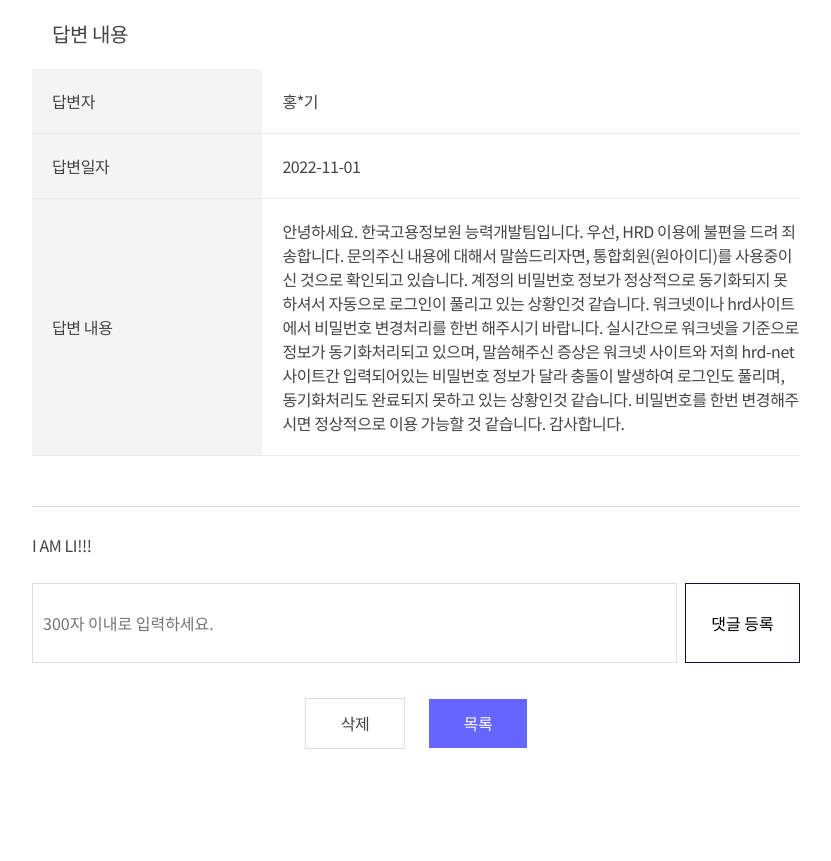
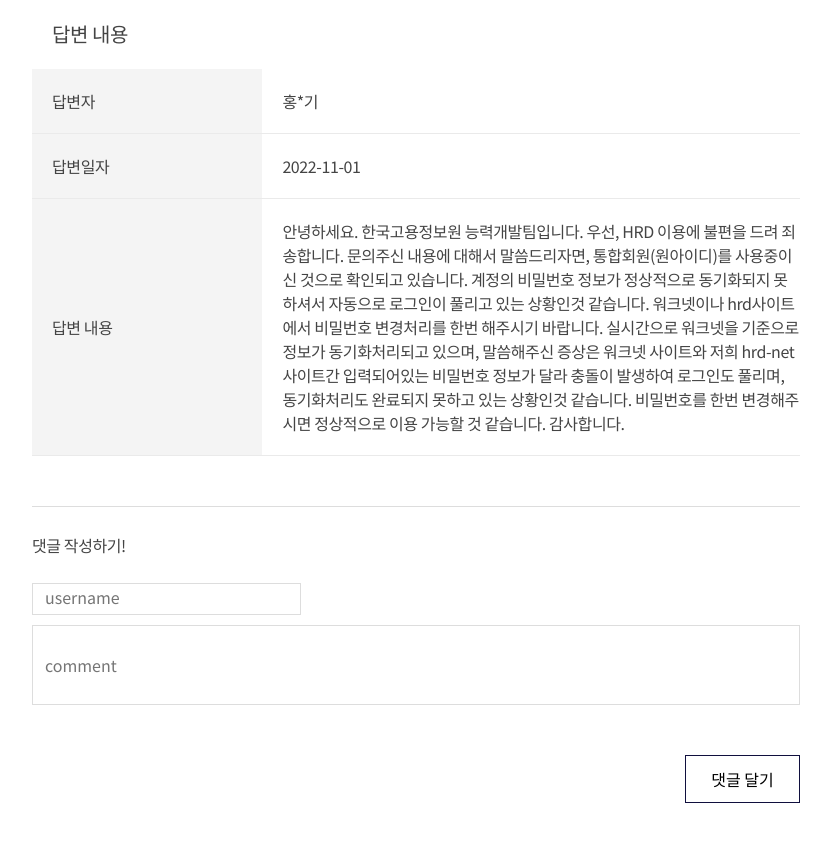
Before and after one commit to juhee067/practice, a PHP site: page /view.html in a window 1280 px wide. Shown: the part 771-1632 px from the top of the page, without its empty margins (224-1055 px from the left). After the commit the page ends 1574 px from the top, so only its background shows below. Run offline with PHP 8.4, Linux system fonts and the light colour scheme; some libraries are stand-ins or nearby versions.

Commit message:
20221010

```diff
--- a/css/view.css
+++ b/css/view.css
@@ -30,14 +30,14 @@ table .essential {
   font-size: 15px;
 }
 
-form tr ~ tr {
+tr ~ tr {
   border-bottom: 1px solid rgb(234, 234, 234);
 }
-form .title {
+.title {
   background-color: rgb(244, 244, 244);
   width: 30%;
 }
-form td {
+td {
   padding: 20px 0 20px 20px;
 }
 .address input {
@@ -67,47 +67,50 @@ form td {
 }
 
 /* 댓글등록 */
-#comments {
+#commento {
   border-top: 1px solid #ddd;
   padding: 30px 0;
 }
-#comments .box {
+
+#commento .box {
   display: flex;
   justify-content: space-between;
 }
-#comments #commentBox {
+#commento .qna {
   border: 1px solid #ddd;
-  width: 84%;
+  width: 100%;
   height: 5em;
   resize: none;
   padding: 10px;
 }
+#commento .user {
+  border: 1px solid #ddd;
+  width: 35%;
+  height: 2em;
+  padding-left: 10px;
 
-#comments .commentBtn {
+  margin-bottom: 10px;
+}
+#commento .qna > input {
+  width: 100%;
+  height: 100%;
+  border: none;
+}
+#commento .user > input {
+  border: none;
+}
+
+#commento .commentBtn {
   border: 1px solid rgb(16, 15, 62);
   width: 15%;
-  height: 5em;
+  height: 3em;
   text-align: center;
   background: none;
   cursor: pointer;
-  margin-bottom: 50px;
+  margin: 50px 0;
+  float: right;
 }
 
-.submit {
-  text-align: center;
-  margin-bottom: 100px;
-}
-.submit span:first-child {
-  border: 1px solid #ddd;
-  padding: 12px 35px 13px 35px;
-  margin-right: 20px;
-}
-.submit span:last-child {
-  background-color: rgb(102, 102, 255);
-  color: #fff;
-  padding: 12px 35px 13px 35px;
-}
-
-#comments #comment {
+#commento #comments {
   margin-bottom: 30px;
 }
--- a/js/view.js
+++ b/js/view.js
@@ -1,8 +1,7 @@
 const instaForm = document.querySelector("#instaForm");
-const commentsContainer = document.querySelector("#commentBox");
+const commentsContainer = document.querySelector("#comments");
 
-// 댓글 작성
-instaForm.addEventListener("submit", function (e) {
+instaForm.addEventListener("submit", (e) => {
   e.preventDefault();
   const usernameInput = instaForm.elements.username;
   const commentInput = instaForm.elements.comment;
@@ -19,8 +18,3 @@ const addComment = (username, comment) => {
   newComment.append(`- ${comment}`);
   commentsContainer.append(newComment);
 };
-
-// 댓글 삭제
-commentsContainer.addEventListener("click", (e) => {
-  e.target.nodeName === "LI" && e.target.remove();
-});
--- a/view.html
+++ b/view.html
@@ -7,6 +7,7 @@
     <title>view</title>
     <link rel="stylesheet" href="./css/view.css">
     <link rel="stylesheet" href="css/common.css">
+    <script  src="./js/jquery-1.12.4.min.js"></script>
     <script src="./js/view.js"></script>
 </head>
 <body>
@@ -19,7 +20,7 @@
          <!-- 작성자 정보 -->
         <section id="myInfo">
 
-        <form action="" class="info">
+
 <table>
 
     <tr ><td class="writer Info">작성자 정보</td>
@@ -31,12 +32,12 @@
 
 </table>
 
-        </form>
+
         </section>
         <!-- 작성 내용 -->
         <section id="content">
 
-            <form action="" class="info">
+
                 <table>
                     <tr ><td class="writer Content">작성 내용</td>
 
@@ -115,8 +116,8 @@
 
 
         </section>
- <section id="comments">
-
+ <section id="commento">
+<!--
     <form action="" id="instaForm">
         <ul id="comment">
   <li>I AM LI!!!</li>
@@ -137,7 +138,18 @@
 
 
            </div>
-           </form>
+           </form> -->
+
+    <ul id="comments">
+      <li>댓글 작성하기!</li>
+
+    </ul>
+<form action="" id="instaForm">
+   <div class="user"><input type="text" name="username" placeholder="username" /></div>
+     <div class="qna"><input type="text" name="comment" placeholder="comment"  /></div>
+
+      <button class="commentBtn">댓글 달기</button>
+    </form>
            </section>
 
 
```
Also changed, not shown: practice.html (+25 -2 lines).
